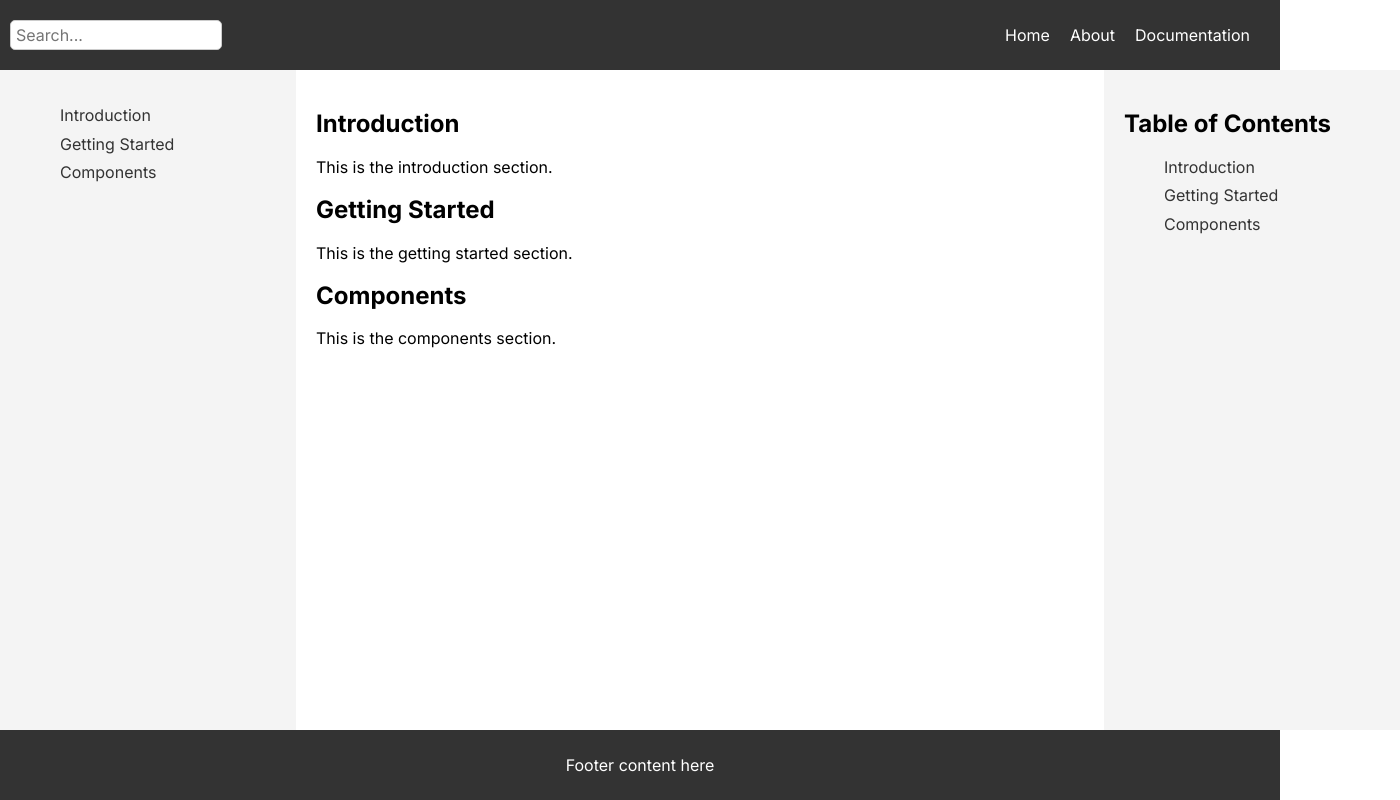
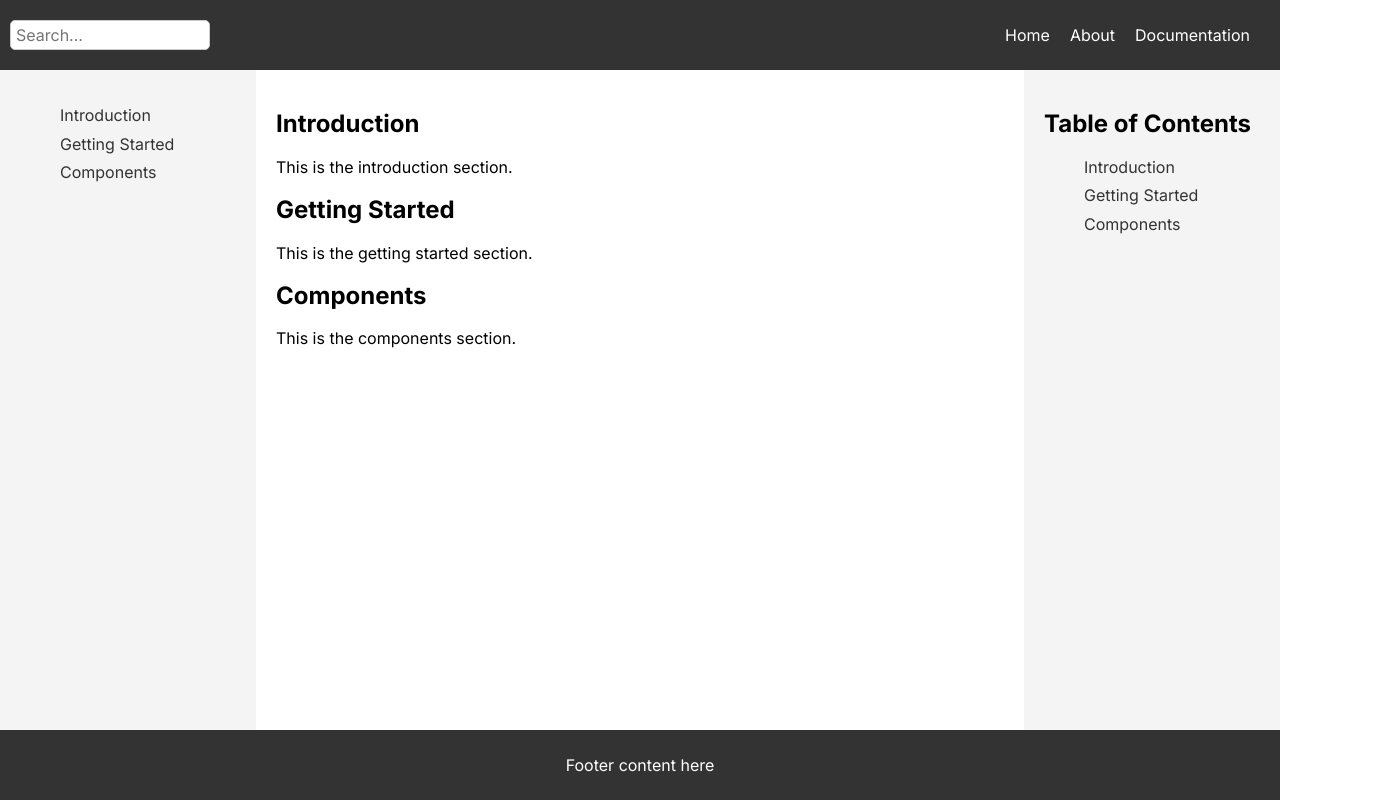
Before and after one commit to rikius/nextjs-github-pages, a Next.js app: page / in a window 1280 px wide. Shown: the whole page, 1400 px wide, since content can reach past the window. Built offline with nearby package versions, Linux system fonts and the light colour scheme.

Commit message:
fixing padding

```diff
--- a/app/styles/global.css
+++ b/app/styles/global.css
@@ -353,6 +353,10 @@ template {
 /**
  * customization of html
  */
+/* Resetting default margin and padding */
+* {
+    box-sizing: border-box;
+}
 html,
 body {
     height: 100%;
```
